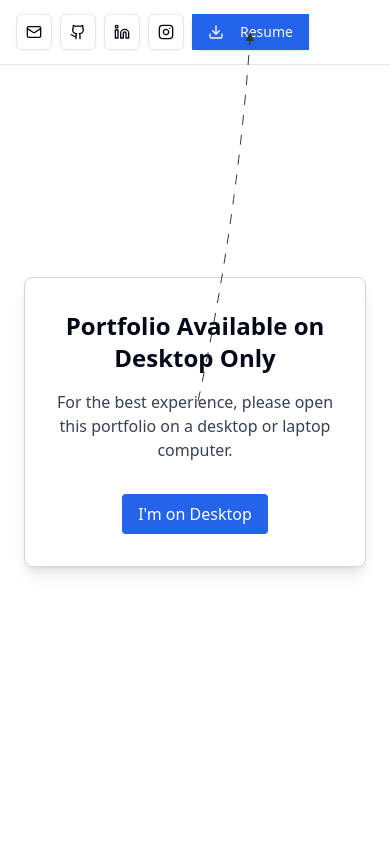
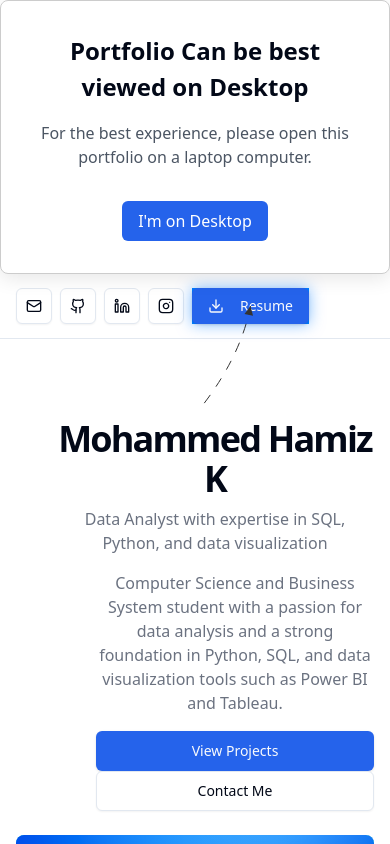
Before and after one commit to MohdHamizK/Hamiz_Portfolio, a Next.js app: page / in a window 390 px wide. Shown: the top 844 px of the page. Built offline with nearby package versions, Linux system fonts and the light colour scheme.

Commit message:
My Portfolio

```diff
--- a/src/app/ClientBody.tsx
+++ b/src/app/ClientBody.tsx
@@ -2,41 +2,74 @@
 
 import { useEffect } from "react";
 
-export default function ClientBody({
-  children,
-}: {
-  children: React.ReactNode;
-}) {
-  // Remove any extension-added classes during hydration
+export default function ClientBody({ children }: { children: React.ReactNode }) {
+  // Mobile warning logic
   useEffect(() => {
-    document.body.className = "antialiased";
+    const warning = document.getElementById("mobile-warning");
+
+    const checkMobile = () => {
+      if (window.innerWidth <= 768) {
+        if (warning) {
+          warning.classList.remove("hidden");
+          warning.style.display = "flex";
+          document.body.style.overflow = "hidden";
+        }
+      } else {
+        if (warning) {
+          warning.classList.add("hidden");
+          warning.style.display = "none";
+        }
+        document.body.style.overflow = "";
+      }
+    };
+
+    checkMobile();
+    window.addEventListener("resize", checkMobile);
+
+    return () => window.removeEventListener("resize", checkMobile);
   }, []);
 
   return (
     <body className="antialiased" suppressHydrationWarning>
-      {/* 🔥 Mobile Warning Overlay */}
-      <div
-        id="mobile-warning"
-        className="fixed inset-0 z-50 flex items-center justify-center bg-white dark:bg-black text-center p-6 hidden"
-      >
-        <div className="max-w-md px-6 py-8 border border-gray-300 dark:border-gray-700 rounded-lg shadow-lg">
-          <h2 className="text-2xl font-bold mb-4">Portfolio Available on Desktop Only</h2>
-          <p className="mb-4 text-gray-700 dark:text-gray-300">
-            For the best experience, please open this portfolio on a desktop or laptop computer.
+      {/* 🔥 Mobile Warning */}
+      <div id="mobile-warning" className="hidden">
+        <div style={{
+          maxWidth: "28rem",
+          padding: "2rem",
+          border: "1px solid #ccc",
+          borderRadius: "0.5rem",
+          boxShadow: "0 4px 20px rgba(0,0,0,0.1)",
+          backgroundColor: "#fff",
+          textAlign: "center" as const,
+          zIndex: 9999,
+        }}>
+          <h2 style={{ fontSize: "1.5rem", fontWeight: "bold", marginBottom: "1rem" }}>
+            Portfolio Can be best viewed on Desktop
+          </h2>
+          <p style={{ marginBottom: "1rem", color: "#4b5563" }}>
+            For the best experience, please open this portfolio on a laptop computer.
           </p>
           <button
             onClick={() => {
               const warning = document.getElementById("mobile-warning");
               if (warning) warning.classList.add("hidden");
+              document.body.style.overflow = "";
             }}
-            className="mt-4 px-4 py-2 bg-blue-600 text-white rounded hover:bg-blue-700"
+            style={{
+              marginTop: "1rem",
+              padding: "0.5rem 1rem",
+              backgroundColor: "#2563eb",
+              color: "white",
+              borderRadius: "0.375rem",
+              cursor: "pointer",
+            }}
           >
             I'm on Desktop
           </button>
         </div>
       </div>
 
-      {/* Render page content */}
+      {/* Page Content */}
       {children}
     </body>
   );
--- a/src/app/globals.css
+++ b/src/app/globals.css
@@ -1,6 +1,7 @@
 @tailwind base;
 @tailwind components;
 @tailwind utilities;
+
 
 @layer base {
   :root {
```
